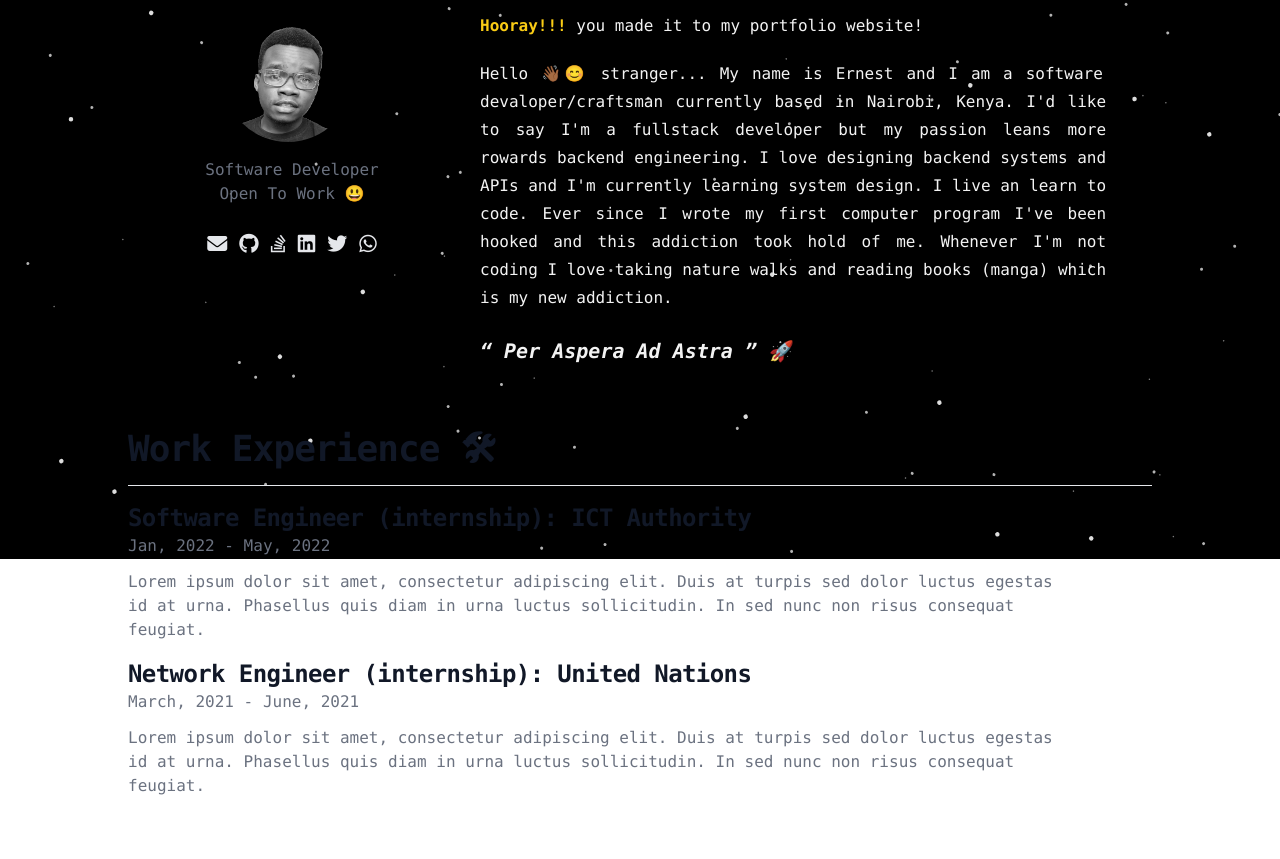
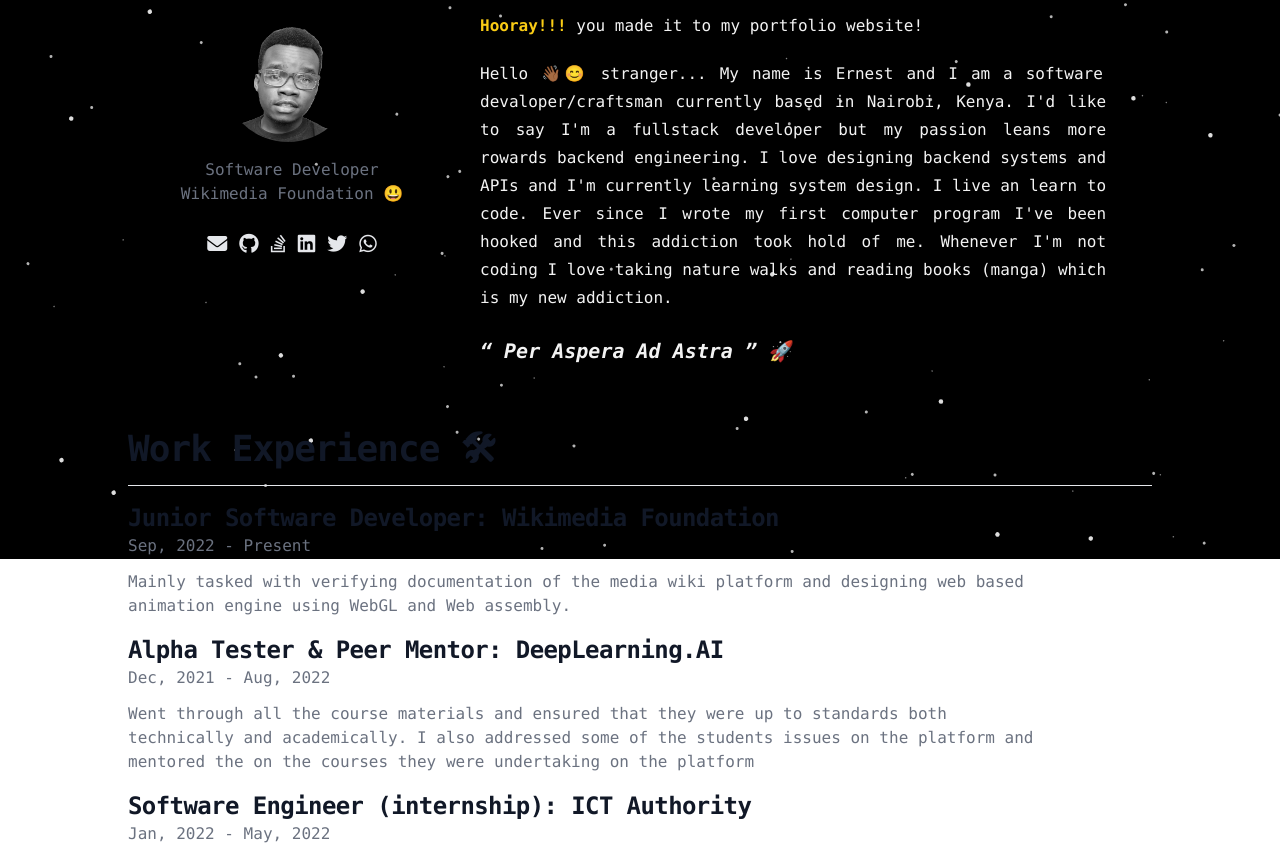
Before and after one commit to tallninja/portfolio, a React (Create React App) app: page / in a window 1280 px wide. Shown: the part 241-1100 px from the top of the page. Built offline with nearby package versions, Linux system fonts and the light colour scheme.

Commit message:
Added work experience

```diff
--- a/src/components/hero/hero.tsx
+++ b/src/components/hero/hero.tsx
@@ -32,7 +32,7 @@ export const Hero = () => {
 						Software Developer
 					</div>
 					<div className='text-gray-500 dark:text-gray-400'>
-						Open To Work &#128515;
+						Wikimedia Foundation &#128515;
 					</div>
 					<div className='flex pt-6 space-x-3'>
 						<a href='mailto:ernestwambua2@gmail.com'>
--- a/src/components/work-experience/work-experience.tsx
+++ b/src/components/work-experience/work-experience.tsx
@@ -11,14 +11,35 @@ export const WorkExperience = () => {
 				<ul>
 					<li className='my-4'>
 						<Experience
+							position='Junior Software Developer'
+							company='Wikimedia Foundation'
+							from='Sep, 2022'
+							to='Present'
+							description='Mainly tasked with verifying documentation of the media wiki platform
+							and designing web based animation engine using WebGL and Web assembly.'
+						/>
+					</li>
+					<li className='my-4'>
+						<Experience
+							position='Alpha Tester & Peer Mentor'
+							company='DeepLearning.AI'
+							from='Dec, 2021'
+							to='Aug, 2022'
+							description='Went through all the course materials and ensured that they were up
+							to standards both technically and academically. I also addressed some of the students issues
+							on the platform and mentored the on the courses they were undertaking on the platform'
+						/>
+					</li>
+					<li className='my-4'>
+						<Experience
 							position='Software Engineer'
 							type='internship'
 							company='ICT Authority'
 							from='Jan, 2022'
 							to='May, 2022'
-							description='Lorem ipsum dolor sit amet, consectetur adipiscing elit.
-								Duis at turpis sed dolor luctus egestas id at urna. Phasellus quis diam
-								in urna luctus sollicitudin. In sed nunc non risus consequat feugiat.'
+							description='Designed and implemented a school management system for one of the local
+							schools. I designed both the frontend and backend. I also wrote tests for the whole syatem
+							and managed the entire database.'
 						/>
 					</li>
 					<li className='my-4'>
@@ -28,9 +49,9 @@ export const WorkExperience = () => {
 							company='United Nations'
 							from='March, 2021'
 							to='June, 2021'
-							description='Lorem ipsum dolor sit amet, consectetur adipiscing elit.
-								Duis at turpis sed dolor luctus egestas id at urna. Phasellus quis diam
-								in urna luctus sollicitudin. In sed nunc non risus consequat feugiat.'
+							description='Mostly undertook network maintenance tasks at the United Nations Environmental Program
+							offices. I was also tasked with ensuring that the server architecture was up to date and at per with
+							standards. I was also tasked with training of enumerators on data collection using KoBo Collect.'
 						/>
 					</li>
 				</ul>
```
